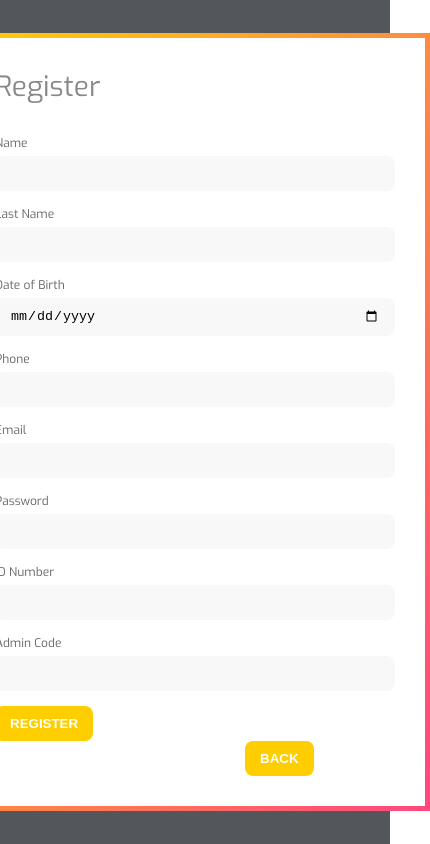
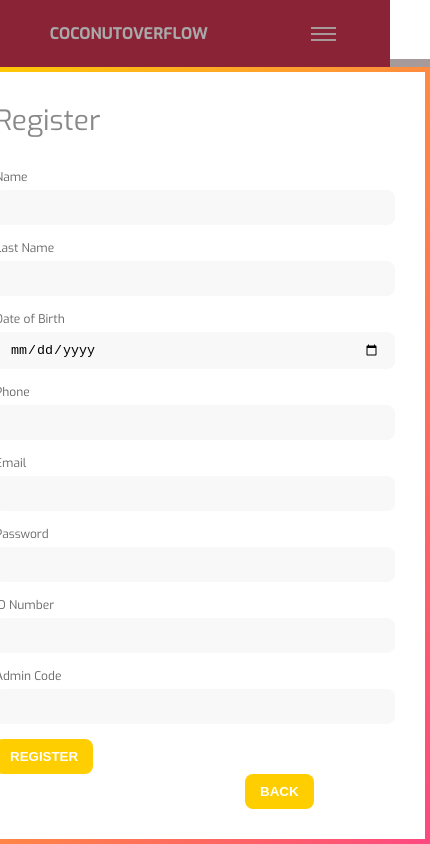
Before and after one commit to dtjabring123/Coconutpng, a React (Create React App) app: page /register in a window 390 px wide. Shown: the whole page, 430 px wide, since content can reach past the window. Built offline with nearby package versions, Linux system fonts and the light colour scheme; no server answers.

Commit message:
navbar implementation

```diff
--- a/package.json
+++ b/package.json
@@ -9,8 +9,10 @@
     "firebase": "^9.9.4",
     "react": "^18.2.0",
     "react-dom": "^18.2.0",
-    "react-router-dom": "^6.3.0",
+    "react-icons": "^4.4.0",
+    "react-router-dom": "^6.4.0",
     "react-scripts": "5.0.1",
+    "styled-components": "^5.3.5",
     "web-vitals": "^2.1.4"
   },
   "scripts": {
--- a/src/App.js
+++ b/src/App.js
@@ -5,6 +5,7 @@
 import LoginPage from "./pages/login";
 import RegisterPage from './pages/register';
 import ProfilePage from './pages/profiles';
+import Navbar from './components/navbar';
 
 class App extends Component {
 	render() {
@@ -12,12 +13,21 @@
 			<div className="App">
 		<Router>
 			<Routes>
-				<Route path="/" element={<WelcomePage/>}/>
 				<Route path="/login" element={<LoginPage/>}/>
-				<Route path="/homepage" element={<HomePage/>}/>
-				<Route path="/register" element={<RegisterPage/>}/>
-				<Route path="/profiles" element={<ProfilePage/>}/>
 			</Routes>
+			<div className='naVbar'>
+				<Navbar/>
+				<Routes>
+					<Route path="/" element={<WelcomePage/>}/>
+					<Route path="/homepage" element={<HomePage/>}/>
+				</Routes>
+				<div className='helo'>
+					<Routes>
+						<Route path="/register" element={<RegisterPage/>}/>
+						<Route path="/profiles" element={<ProfilePage/>}/>
+					</Routes>
+				</div>
+			</div>
 
 		</Router>
 		</div>
--- /dev/null
+++ b/src/components/navbar.jsx
@@ -0,0 +1,37 @@
+import React, {useState} from 'react';
+import "../stylesheets/navbar.css";
+import '../pages/register';
+
+function Navbar () {
+    const [active,setActive] = useState("nav_menu");
+    const [toggleIcon, setToggleIcon] = useState("nav_toggler");
+
+    const navToggle = () => {
+        active === 'nav_menu'
+        ? setActive("nav_menu nav_active")
+        : setActive("nav_menu");
+
+        //TogglerIcon
+        toggleIcon === "nav_toggler"
+        ? setToggleIcon("nav_toggler toggle")
+        : setToggleIcon("nav_toggler");
+    };
+
+
+    return (
+        <nav className='nav'>
+            <a href="#" className="nav_brand">CoconutOverflow</a>
+            <ul className={active}>
+                <li className="nav_item"><a href='#' className='nav_link'>Home</a></li>
+                <li className="nav_item"><a href='#' className='nav_link'>About</a></li>
+                <li className="nav_item"><a href='#' className='nav_link'>Register</a></li>
+            </ul>
+            <div onClick = {navToggle} className={toggleIcon}>
+                <div className='line1'></div>
+                <div className='line2'></div>
+                <div className='line3'></div>
+            </div>
+        </nav>
+    );
+}
+export default Navbar;
--- a/src/index.css
+++ b/src/index.css
@@ -2,6 +2,13 @@
     margin: 0;
     padding: 0;
     box-sizing: border-box;
+}
+
+.naVbar {
+    position: fixed;
+    width: 100%;
+    top: 0;
+    left: 0;
 }
 
 input, button {
@@ -17,6 +24,13 @@
     align-items: center;
     justify-content: center;
     background-color: #53565A;
+}
+
+.helo {
+    display: flex;
+    align-items: center;
+    justify-content: center;
+    height: 92vh;
 }
 
 /*Here is the stuff for the snackbar(toast message) */
--- /dev/null
+++ b/src/stylesheets/navbar.css
@@ -0,0 +1,87 @@
+*,
+*::after,
+*::before {
+    margin: 0;
+    box-sizing: border-box;
+}
+
+html{
+    font-size:62.5%;
+
+}
+body{
+    font-size: 1.6rem;
+}
+li{
+    list-style: none;
+}
+a {
+    text-decoration: none;
+    color: darkgray;
+}
+
+.nav{
+    display: flex;
+    align-items: center;
+    justify-content: space-around;
+    height: 8vh;
+    background: rgb(139, 35, 55);
+}
+
+.nav_brand{
+    text-transform: uppercase;
+    font-weight: bold;
+}
+
+.nav_menu {
+    display: flex;
+    align-items: center;
+    justify-content: space-around;
+    gap: 3rem;
+}
+
+.nav_toggler div{
+    width: 2.5rem;
+    height: 0.2rem;
+    margin: 0.4rem;
+    background: rgb(167, 154, 154);
+    transition: 0.3s ease-in;
+
+}
+
+.nav_toggler{
+    display: none;
+}
+
+@media  screen and (max-width: 768px) {
+    .nav_toggler{
+        display: block;
+        cursor:pointer;
+    }
+    .nav_menu{
+        position: fixed;
+        top: 7vh;
+        right:  0;
+        width: 50vw;
+        height: 93vh;
+        background: rgb(167, 154, 154);
+        flex-direction: column;
+        transform: translateX(100%);
+        transition: 0.5s ease-in;
+    }
+}
+
+.nav_active {
+    transform: translateX(0%);
+}
+
+/* Toggler icon animation */
+.toggle .line1 {
+    transform: rotate(-45deg) translate(-4px,5px);
+}
+.toggle .line2 {
+    opacity: 0;
+}
+.toggle .line3 {
+    transform: rotate(45deg) translate(-4px,-5px);
+}
```
Also changed, not shown: 1 other file (tests, documents, lock files or other folders).
